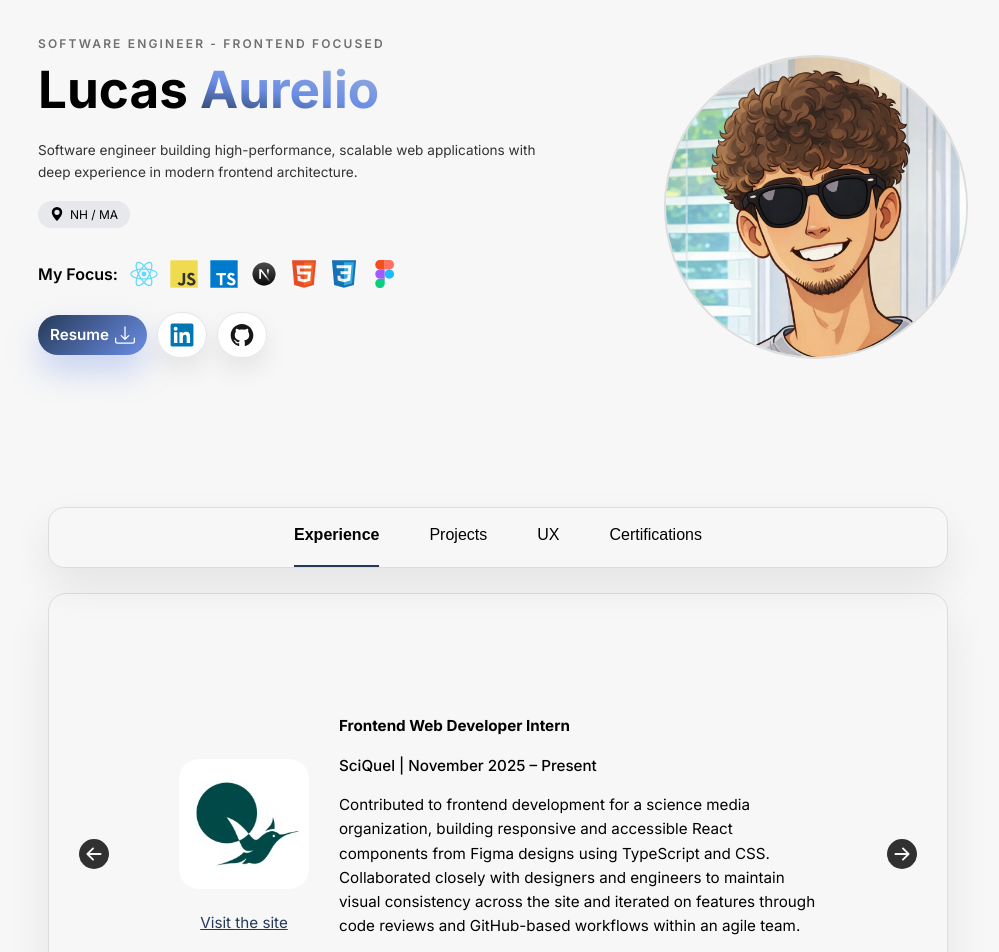
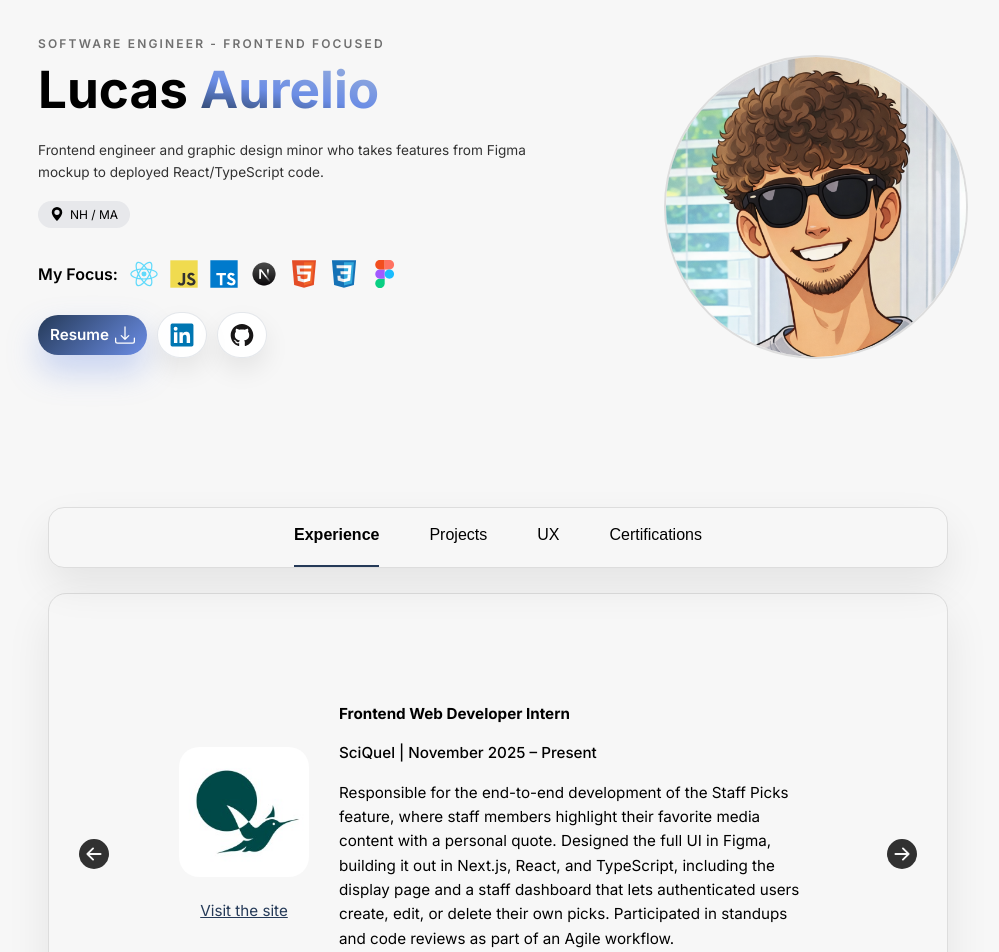
Before and after one commit to Lucas11011/lucas-aurelio-portfolio, a React (Create React App) app: page / in a window 1280 px wide. Shown: the part 160-1112 px from the top of the page, without its empty margins (142-1141 px from the left). Built offline with nearby package versions, Linux system fonts and the light colour scheme.

Commit message:
Experiences update

```diff
--- a/src/components/Experience.js
+++ b/src/components/Experience.js
@@ -28,7 +28,7 @@ function Experience() {
             siteUrl: 'https://sciquel.org',
             title: 'Frontend Web Developer Intern',
             subtitle: 'SciQuel | November 2025 – Present',
-            text: 'Contributed to frontend development for a science media organization, building responsive and accessible React components from Figma designs using TypeScript and CSS. Collaborated closely with designers and engineers to maintain visual consistency across the site and iterated on features through code reviews and GitHub-based workflows within an agile team.',
+            text: 'Responsible for the end-to-end development of the Staff Picks feature, where staff members highlight their favorite media content with a personal quote. Designed the full UI in Figma, building it out in Next.js, React, and TypeScript, including the display page and a staff dashboard that lets authenticated users create, edit, or delete their own picks. Participated in standups and code reviews as part of an Agile workflow.',
             techStack: [
                 { icon: NextJsIcon, name: 'Next.js' },
                 { icon: reactIcon, name: 'React' },
--- a/src/components/Home.js
+++ b/src/components/Home.js
@@ -24,7 +24,7 @@ function Home() {
                 Lucas <span className="last-name-gradient">Aurelio</span>
             </h1>
             <p className="home-summary">
-                Software engineer building high-performance, scalable web applications with deep experience in modern frontend architecture.
+                Frontend engineer and graphic design minor who takes features from Figma mockup to deployed React/TypeScript code.
             </p>
             <div className="home-location-chip">
                 <img src={locationIcon} alt="Location" className="location-icon" title="NH / MA" />
```
Also changed, not shown: 1 other file (tests, documents, lock files or other folders).
